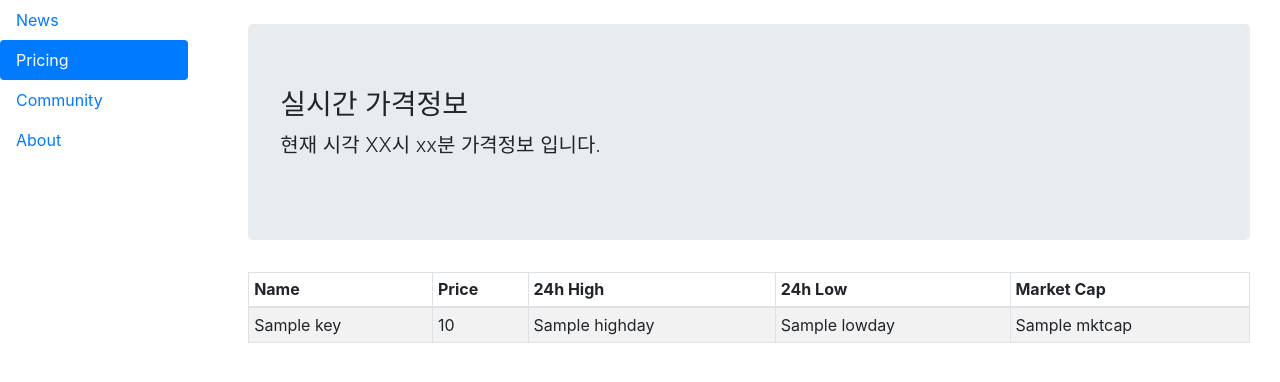
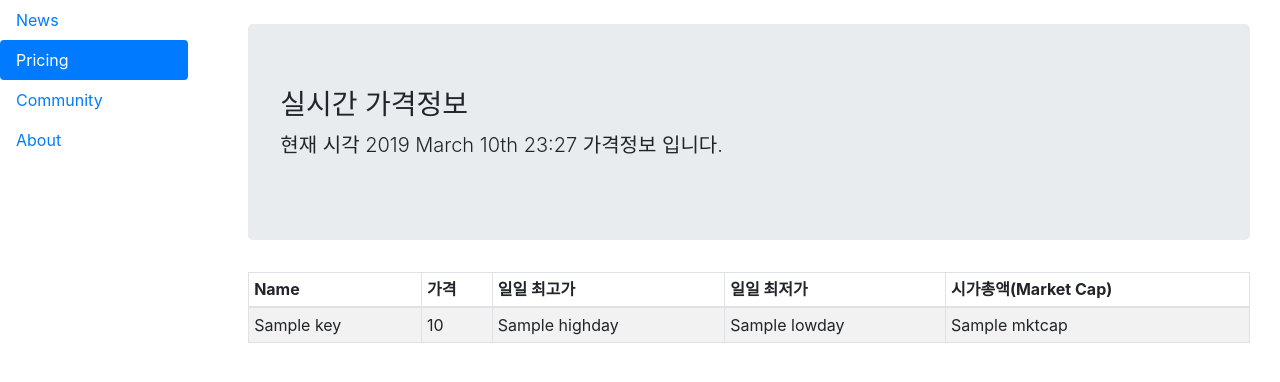
Before and after one commit to kangtegong/crypto-project, a Django app: template crypto/templates/home.html in a window 1280 px wide, after a click on "Pricing". Shown: the part 56-438 px from the top of the page. Run offline with Django 3.2, Linux system fonts and the light colour scheme; the template is opened without the code that fills it: most values are stand-ins (such as "Sample title", 1, 10 or a date in 2020); grey boxes marked "Sample" are stand-in pictures; some libraries are stand-ins or nearby versions.

Commit message:
timezone

```diff
--- a/crypto/templates/home.html
+++ b/crypto/templates/home.html
@@ -5,7 +5,7 @@
 <div class = "container">
     <div class="jumbotron">
         <h3 class="display-6"> Crypto-News </h3>
-        <p class="lead"> 현재 시각 {% now "Y F jS H:i" %} XX 개의 뉴스가 업데이트 되었습니다. </p>
+        <p class="lead"> 현재 시각 {% now "Y F jS H:i" %} : XX개의 뉴스가 업데이트 되었습니다. </p>
     </div>
 </div>
 
@@ -36,17 +36,17 @@
 <div class = "container">
     <div class="jumbotron">
         <h3 class="display-6"> 실시간 가격정보 </h3>
-        <p class="lead"> 현재 시각 XX시 xx분 가격정보 입니다. </p>
+        <p class="lead"> 현재 시각 {% now "Y F jS H:i" %} 가격정보 입니다. </p>
     </div>
 
     <table class="table table-striped table-bordered table-hover table-sm">
     <thead>
         <tr>
         <th scope="col">Name </th>
-        <th scope="col">Price</th>
-        <th scope="col">24h High</th>
-        <th scope="col">24h Low</th>
-        <th scope="col">Market Cap</th>
+        <th scope="col">가격</th>
+        <th scope="col">일일 최고가</th>
+        <th scope="col">일일 최저가</th>
+        <th scope="col">시가총액(Market Cap)</th>
         </tr>
     </thead>
         <tbody>
```
